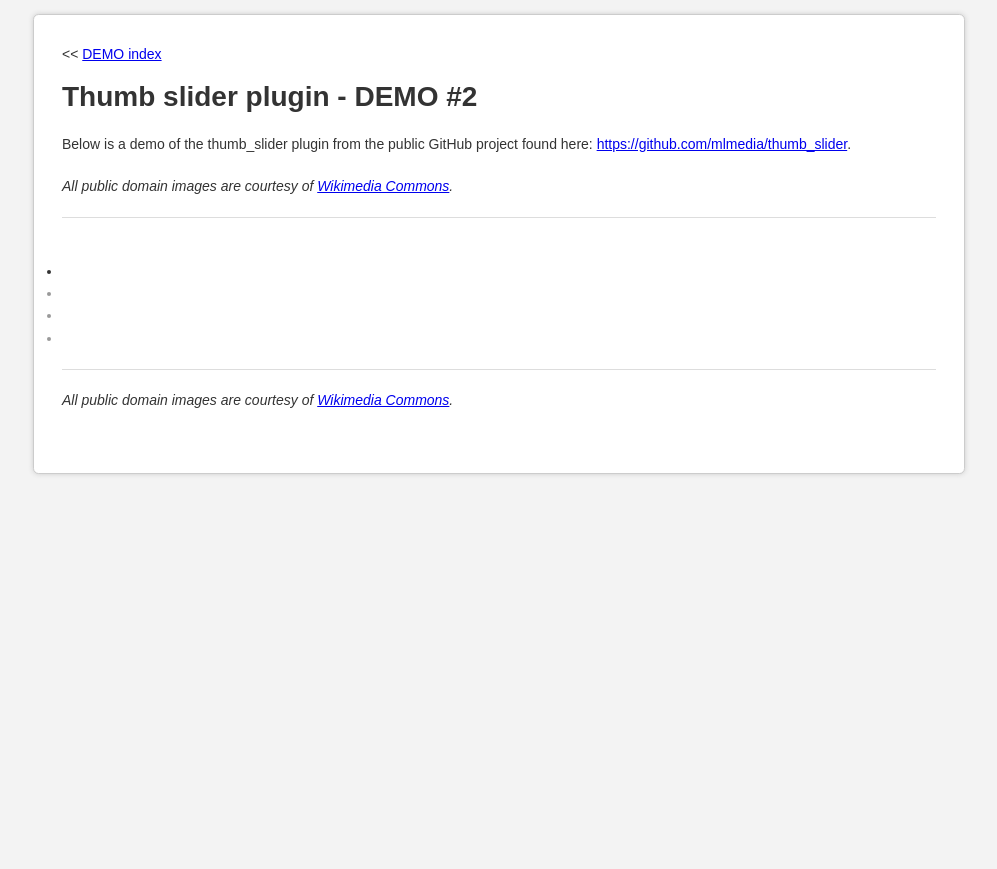
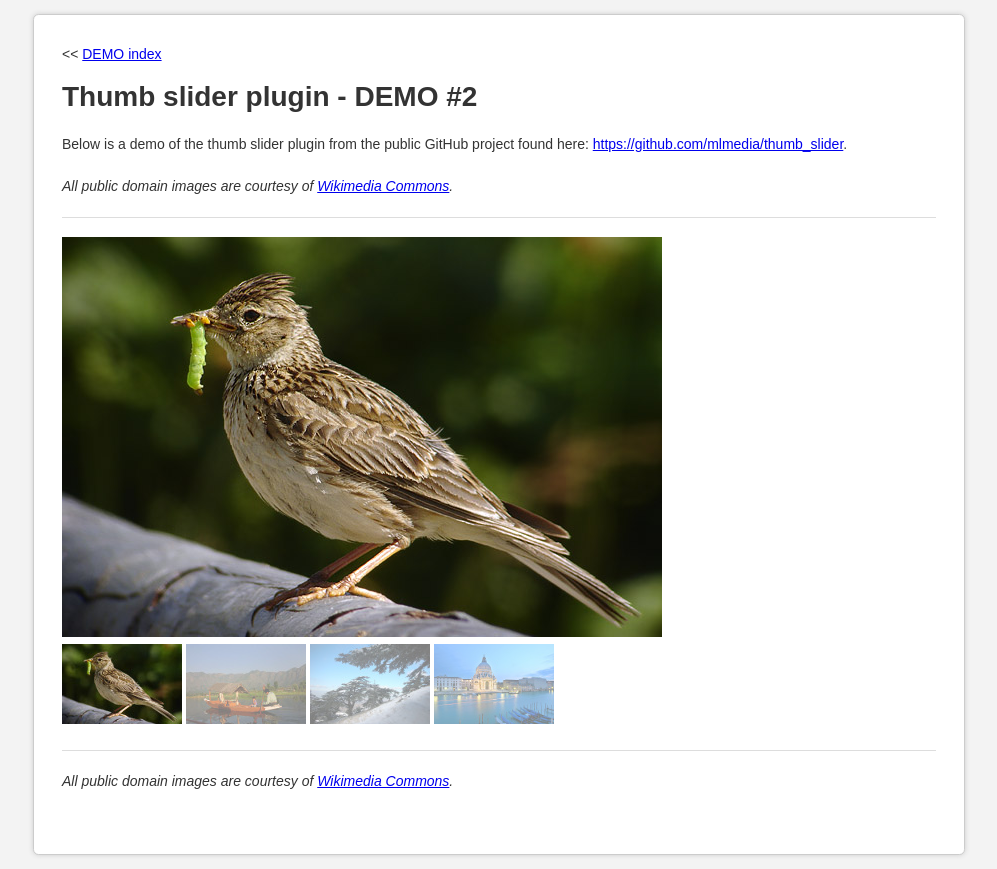
Before and after one commit to mlmedia/jquery-thumb-slider, a plain HTML site: page demos/demo_2.html in a window 1280 px wide. Shown: the whole page, without its empty margins (141-1138 px from the left). Before the commit the page ends 800 px from the top, so only its background shows below. Drawn offline with Linux system fonts and the light colour scheme.

Commit message:
- adding demo #2 and some CSS

```diff
--- a/css/thumb_slider.css
+++ b/css/thumb_slider.css
@@ -0,0 +1,18 @@
+/**
+ * adding transparency to unclicked controls / opacity to active thumbs
+ */
+#my_thumb_slider .control {
+    -ms-filter:"progid:DXImageTransform.Microsoft.Alpha(Opacity=50)";
+    filter:alpha(opacity=50);
+    -moz-opacity: 0.5;
+    -khtml-opacity: 0.5;
+    opacity: 0.5;
+}
+
+#my_thumb_slider .control.active {
+    -ms-filter:"progid:DXImageTransform.Microsoft.Alpha(Opacity=100)";
+    filter:alpha(opacity=100);
+    -moz-opacity:1;
+    -khtml-opacity:1;
+    opacity:1;
+}
--- a/demos/demo_1.html
+++ b/demos/demo_1.html
@@ -4,11 +4,10 @@
 	<meta charset="utf-8">
     <meta http-equiv="X-UA-Compatible" content="IE=edge">
 	<meta name="viewport" content="width=device-width, initial-scale=1">
-	<title>jQuery thumb slider plugin - DEMO #2</title>
+	<title>jQuery thumb slider plugin - DEMO #1</title>
 
 	<!-- css -->
 	<link type="text/css" media="all" href="../css/main.css" rel="stylesheet" />
-	<link type="text/css" media="all" href="../css/thumb_slider.css" rel="stylesheet" />
 
 	<!-- js -->
 	<script type="text/javascript" src="../js/jquery-1.11.3.min.js"></script>
@@ -20,7 +19,7 @@
 			<div id="breadcrumbs">
 				&lt;&lt;&nbsp;<a href="../index.html" title="Thumb slider DEMO index">DEMO index</a>
 			</div>
-			<h1>Thumb slider plugin - DEMO #2</h1>
+			<h1>Thumb slider plugin - DEMO #1</h1>
 			<p>
 				Below is a demo of the thumb slider plugin from the public GitHub project found here: <a href="https://github.com/mlmedia/thumb_slider" title="Thumb slider plugin on GitHub" target="_blank">https://github.com/mlmedia/thumb_slider</a>.
 			</p>
--- a/demos/demo_2.html
+++ b/demos/demo_2.html
@@ -22,25 +22,41 @@
 			</div>
 			<h1>Thumb slider plugin - DEMO #2</h1>
 			<p>
-				Below is a demo of the thumb_slider plugin from the public GitHub project found here: <a href="https://github.com/mlmedia/thumb_slider" title="Thumb slider plugin on GitHub" target="_blank">https://github.com/mlmedia/thumb_slider</a>.
+				Below is a demo of the thumb slider plugin from the public GitHub project found here: <a href="https://github.com/mlmedia/thumb_slider" title="Thumb slider plugin on GitHub" target="_blank">https://github.com/mlmedia/thumb_slider</a>.
 			</p>
 			<p>
 				<i>All public domain images are courtesy of <a href="https://commons.wikimedia.org/wiki/Main_Page" title="Wikimedia Commons" target="_blank">Wikimedia Commons</a>.</i>
 			</p>
 			<hr />
 			<div id="my_thumb_slider">
-				<div class="slides">
-					<div class="slide active"><img src="images/sample_image_1.jpg" alt="" /></div>
-					<div class="slide"><img src="images/sample_image_2.jpg" alt="" /></div>
-					<div class="slide"><img src="images/sample_image_3.jpg" alt="" /></div>
-					<div class="slide"><img src="images/sample_image_4.jpg" alt="" /></div>
-				</div>
-				<ul class="controls">
-					<li class="control active"><a href="#"><img src="images/sample_image_1.jpg" alt="" /></a></li>
-					<li class="control"><a href="#"><img src="images/sample_image_2.jpg" alt="" /></a></li>
-					<li class="control"><a href="#"><img src="images/sample_image_3.jpg" alt="" /></a></li>
-					<li class="control"><a href="#"><img src="images/sample_image_4.jpg" alt="" /></a></li>
-				</ul>
+			    <div class="slides">
+			        <div class="slide">
+			            <img src="../images/sample_image_1.jpg" alt="" />
+			        </div>
+			        <div class="slide">
+			            <img src="../images/sample_image_2.jpg" alt="" />
+			        </div>
+			        <div class="slide">
+			            <img src="../images/sample_image_3.jpg" alt="" />
+			        </div>
+			        <div class="slide">
+			            <img src="../images/sample_image_4.jpg" alt="" />
+			        </div>
+			    </div>
+			    <div class="controls">
+			        <span class="control">
+			            <img src="../images/sample_image_1_thumb.jpg" alt="" />
+			        </span>
+			        <span class="control">
+			            <img src="../images/sample_image_2_thumb.jpg" alt="" />
+			        </span>
+			        <span class="control">
+			            <img src="../images/sample_image_3_thumb.jpg" alt="" />
+			        </span>
+			        <span class="control">
+			            <img src="../images/sample_image_4_thumb.jpg" alt="" />
+			        </span>
+			    </div>
 			</div>
 			<script type="text/javascript">
 		    	/* define $ as jQuery just in case */
--- a/js/thumb_slider.js
+++ b/js/thumb_slider.js
@@ -11,7 +11,7 @@
 		var thumb_slider = this;
 		var slides = thumb_slider.find( '.slide' );
 		var controls = thumb_slider.find( '.controls .control' );
-		var active_controls = controls.find( '.current' );
+		var active_controls = controls.find( '.active' );
 		var active_control = active_controls.first( ).length > 0 ? active_controls.first( ) : thumb_slider.find( '.control:eq(0)' );
 		var target_index = active_control.index( );
 		var target_el = thumb_slider.find( '.slide:eq(' + target_index + ')' );
@@ -21,8 +21,8 @@
 		$( window ).load( function( )
 		{
 			/* grab the active slide and hide all other slides */
-			controls.removeClass( 'current' ).css({ 'opacity':0.5 });
-			active_control.addClass( 'current' ).css({ 'opacity':1 });;
+			controls.removeClass( 'active' );
+			active_control.addClass( 'active' );
 			slides.hide( );
 			target_el.show( );
 
@@ -37,8 +37,8 @@
 		thumb_slider.on( 'click', '.control', function( e )
 		{
 			/* set active class on the clicked thumb */
-			controls.removeClass( 'current' ).css({ 'opacity':0.5 });
-			$( this ).addClass( 'current' ).css({ 'opacity':1 });
+			controls.removeClass( 'active' );
+			$( this ).addClass( 'active' );
 
 			/* grab the target thumb and show it */
 			var target_index 	= $( this ).index( );
```
Also changed, not shown: index.html (+6 -2 lines).
